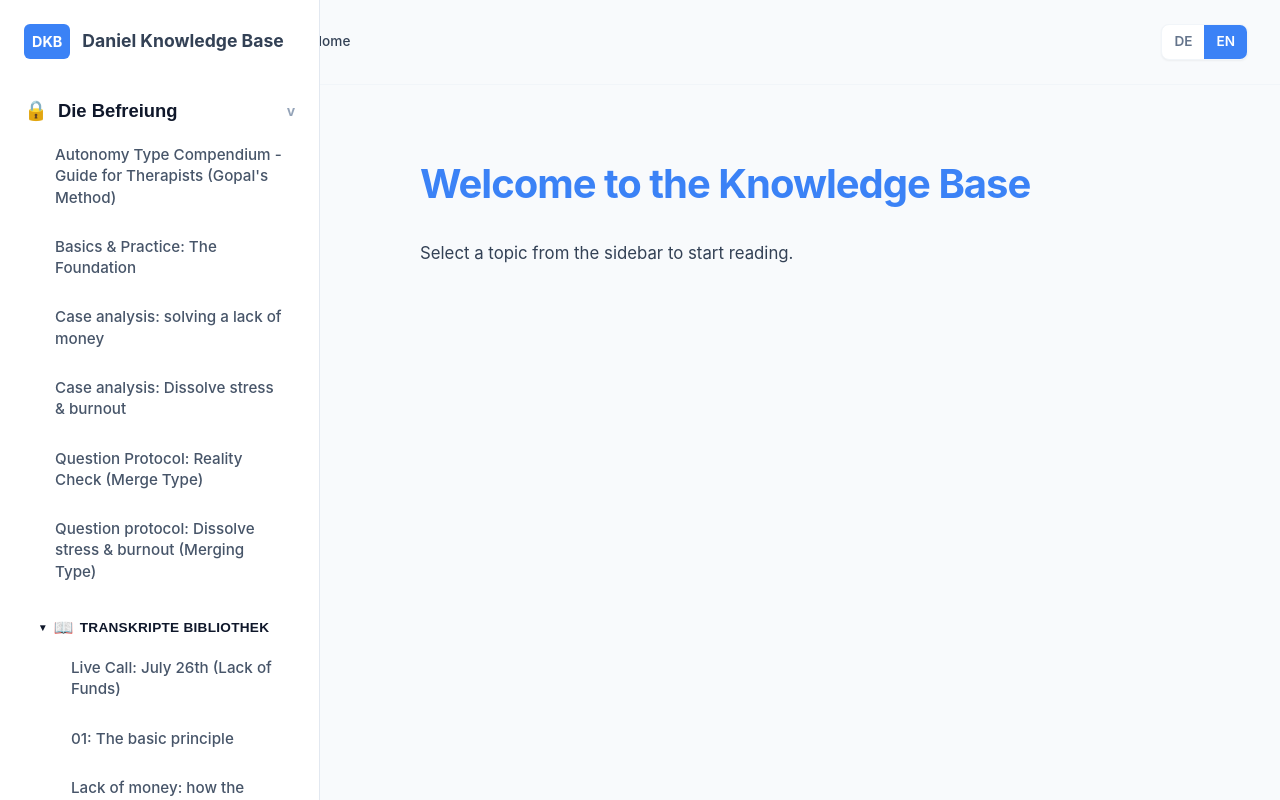
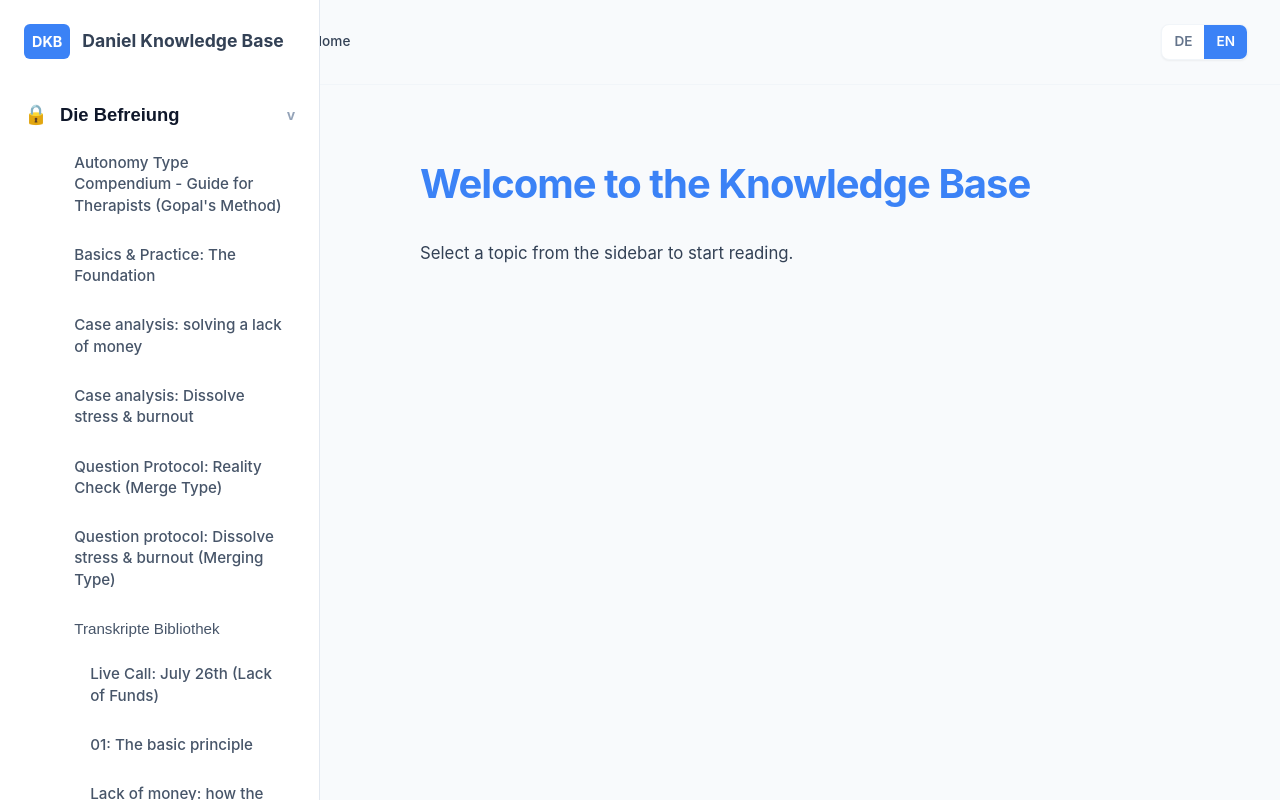
Before and after one commit to drueschel/daniel-knowledge-base, a Next.js app: page /en in a window 1280 px wide. Built offline with nearby package versions, Linux system fonts and the light colour scheme.

Commit message:
Sidebar: Remove all sub-level icons and arrows to strictly match the HTML screenshot

```diff
--- a/src/components/Sidebar.module.css
+++ b/src/components/Sidebar.module.css
@@ -68,7 +68,7 @@
   font-size: 1.15rem;
   color: #0f172a;
   font-weight: 700;
-  padding: 8px 0;
+  padding: 12px 0;
   cursor: pointer;
 }
 
@@ -78,7 +78,7 @@
 }
 
 .iconLevel0 {
-  margin-right: 10px;
+  margin-right: 12px;
   font-size: 1.2rem;
 }
 
@@ -86,74 +86,11 @@
   color: #94a3b8;
   font-weight: 600;
   font-size: 0.9rem;
+  transition: transform 0.2s ease;
+  display: inline-block;
 }
 
-/* Level 1: Sub-category (TRANSKRIPT-BIBLIOTHEK) */
-.level1 {
-  margin-top: 1rem;
-  margin-bottom: 0.5rem;
-}
-
-.btnLevel1 {
-  display: flex;
-  align-items: center;
-  width: 100%;
-  background: none;
-  border: none;
-  text-align: left;
-  font-size: 0.85rem;
-  color: #0f172a;
-  font-weight: 700;
-  letter-spacing: 0.02em;
-  padding: 6px 0;
-  cursor: pointer;
-}
-
-.iconLevel1 {
-  margin-right: 6px;
-  font-size: 1rem;
-}
-
-.arrowLevel1 {
-  font-size: 0.65rem;
-  margin-right: 8px;
-  color: #0f172a;
-}
-
-.textLevel1 {
-  text-transform: uppercase;
-}
-
-/* Level 2: Sub-sub-category (Willkommen, Geldmangel) */
-.level2 {
-  margin-top: 0.5rem;
-}
-
-.btnLevel2 {
-  display: flex;
-  align-items: center;
-  width: 100%;
-  background: none;
-  border: none;
-  text-align: left;
-  font-size: 1rem;
-  color: #0f172a;
-  font-weight: 700;
-  padding: 6px 0;
-  cursor: pointer;
-}
-
-.arrowLevel2 {
-  font-size: 0.65rem;
-  margin-right: 8px;
-  color: #94a3b8;
-}
-
-.textLevel2 {
-  /* standard casing */
-}
-
-/* Level 3: Files */
+/* Files and sub-folders */
 .fileItem {
   margin-top: 0.25rem;
   margin-bottom: 0.25rem;
--- a/src/components/Sidebar.tsx
+++ b/src/components/Sidebar.tsx
@@ -21,7 +21,7 @@ export default function Sidebar({ nav, lang, currentSlug }: { nav: NavItem[], la
 
   const renderTree = (items: NavItem[], level = 0) => {
     return (
-      <ul className={styles.list} style={{ paddingLeft: level > 0 ? '1rem' : '0' }}>
+      <ul className={styles.list} style={{ paddingLeft: level === 1 ? '2.2rem' : level > 1 ? '1rem' : '0' }}>
         {items.map(item => {
           if (item.slug) {
             // Leaf node (File)
@@ -47,49 +47,20 @@ export default function Sidebar({ nav, lang, currentSlug }: { nav: NavItem[], la
                       <span className={styles.iconLevel0}>🔒</span>
                       <span>{item.title}</span>
                     </div>
-                    <span className={styles.arrowLevel0}>{isExpanded ? 'v' : '>'}</span>
+                    <span className={styles.arrowLevel0} style={{ transform: isExpanded ? 'rotate(0deg)' : 'rotate(-90deg)' }}>
+                      v
+                    </span>
                   </button>
                   {isExpanded && item.children && renderTree(item.children, level + 1)}
                 </li>
               );
             }
 
-            // Level 1: Sub-category (TRANSKRIPT-BIBLIOTHEK)
-            if (level === 1) {
-              let icon = '📖';
-              if (item.title.toLowerCase().includes('praxis')) icon = '🛠️';
-
-              return (
-                <li key={item.title} className={styles.level1}>
-                  <button className={styles.btnLevel1} onClick={() => toggleFolder(item.title)}>
-                    <span className={styles.arrowLevel1}>{isExpanded ? '▾' : '▸'}</span>
-                    <span className={styles.iconLevel1}>{icon}</span>
-                    <span className={styles.textLevel1}>{item.title}</span>
-                  </button>
-                  {isExpanded && item.children && renderTree(item.children, level + 1)}
-                </li>
-              );
-            }
-
-            // Level 2: Sub-sub-category (Willkommen, Geldmangel)
-            if (level === 2) {
-              return (
-                <li key={item.title} className={styles.level2}>
-                  <button className={styles.btnLevel2} onClick={() => toggleFolder(item.title)}>
-                    <span className={styles.arrowLevel2}>{isExpanded ? '▾' : '▸'}</span>
-                    <span className={styles.textLevel2}>{item.title}</span>
-                  </button>
-                  {isExpanded && item.children && renderTree(item.children, level + 1)}
-                </li>
-              );
-            }
-
-            // Deeper levels (fallback)
+            // Level > 0 (Sub-folders) - No icons, no arrows!
             return (
-              <li key={item.title}>
-                <button className={styles.btnLevel2} onClick={() => toggleFolder(item.title)}>
-                  <span className={styles.arrowLevel2}>{isExpanded ? '▾' : '▸'}</span>
-                  <span className={styles.textLevel2}>{item.title}</span>
+              <li key={item.title} className={styles.fileItem}>
+                <button className={styles.link} style={{ width: '100%', textAlign: 'left', background: 'none', border: 'none', borderLeft: '3px solid transparent', cursor: 'pointer' }} onClick={() => toggleFolder(item.title)}>
+                  {item.title}
                 </button>
                 {isExpanded && item.children && renderTree(item.children, level + 1)}
               </li>
```
